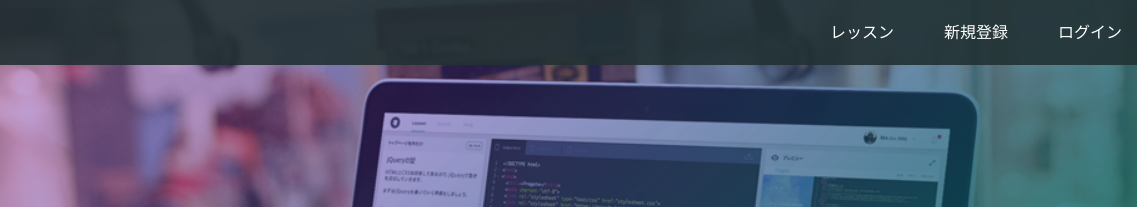
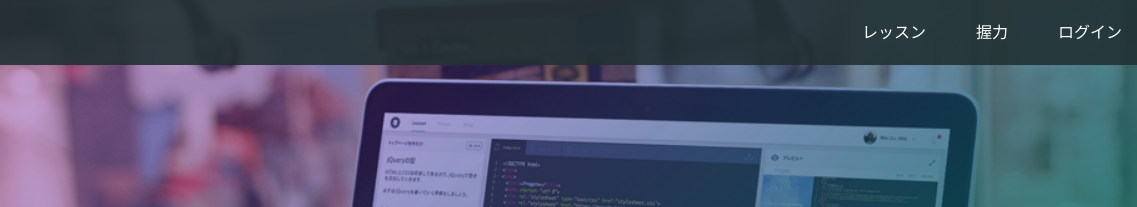
Before and after one commit to yamayamayamachan/yamayama, a plain HTML site: page index.html in a window 1280 px wide. Shown: the top 207 px of the page, 143-1280 px from the left. Drawn offline with Linux system fonts and the light colour scheme.

Commit message:
Update index.html

```diff
--- a/index.html
+++ b/index.html
@@ -16,7 +16,7 @@
       <span class="fa fa-bars menu-icon"></span>
       <div class="header-right">
         <a href="#">レッスン</a>
-        <a href="#">新規登録</a>
+        <a href="#">握力</a>
         <a href="#" class="login">ログイン</a>
       </div>
     </div>
```
